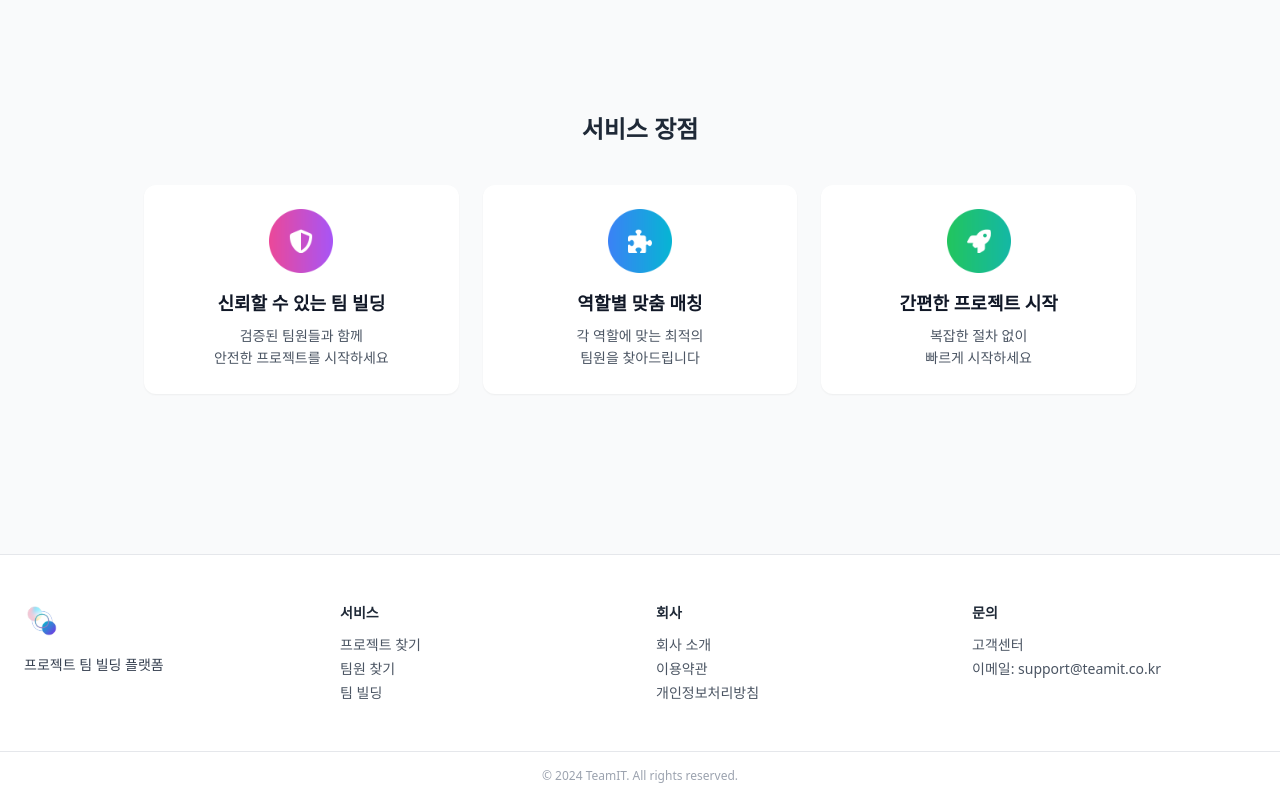
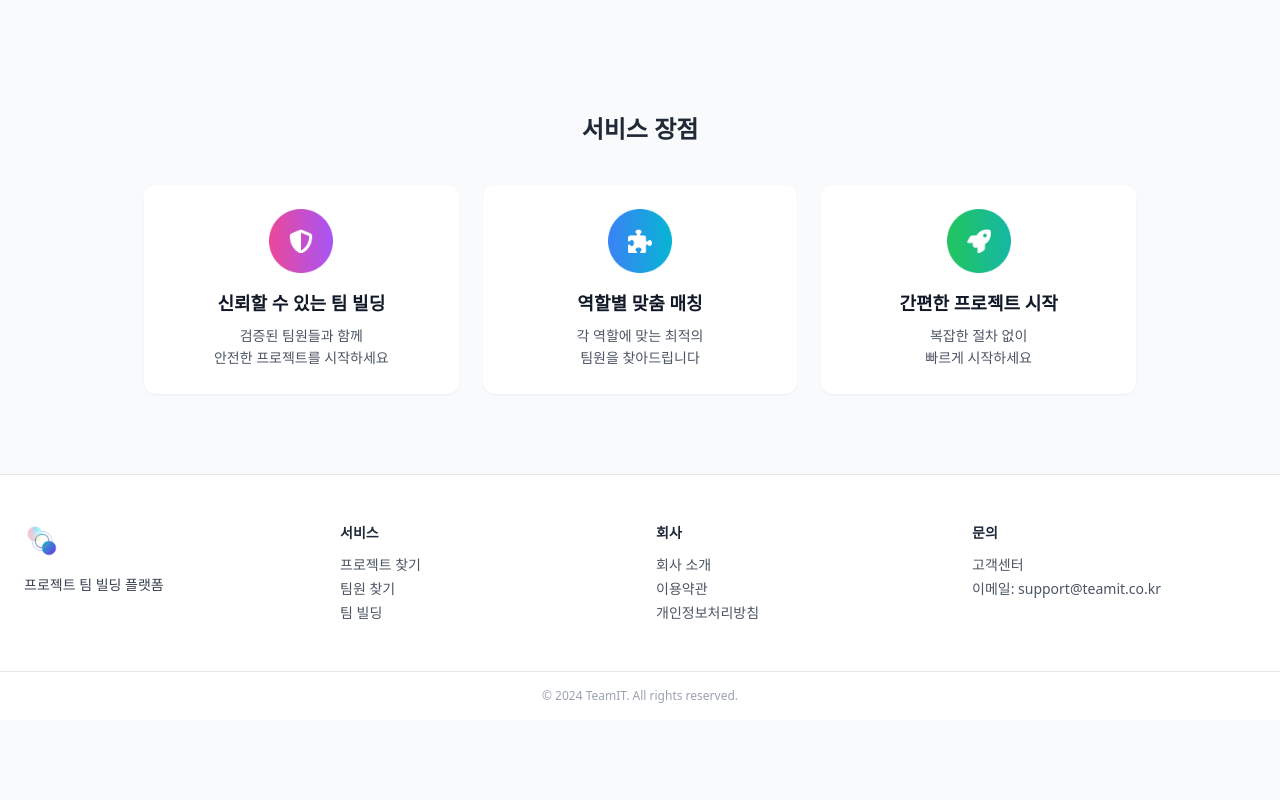
Before and after one commit to SideProject-TeamIt/TeamIT_Web, a Next.js app: page / in a window 1280 px wide. Shown: the part 1317-2117 px from the top of the page. After the commit the page ends 2037 px from the top, so only its background shows below. Built offline with nearby package versions, Linux system fonts and the light colour scheme.

Commit message:
Refactor : 푸터 간격 수정

```diff
--- a/src/app/layout.js
+++ b/src/app/layout.js
@@ -10,9 +10,9 @@
 export default function RootLayout({ children }) {
   return (
     <html lang="ko">
-      <body className="bg-sectionBg text-gray-800">
+      <body className="bg-sectionBg text-gray-800 flex flex-col min-h-screen">
         <Navbar />
-        <main className="min-h-screen">{children}</main>
+        <main className="flex-1">{children}</main>
         <Footer />
       </body>
     </html>
--- a/src/components/layout/Footer.js
+++ b/src/components/layout/Footer.js
@@ -29,7 +29,7 @@
 
 export default function Footer() {
   return (
-    <footer className="bg-white border-t mt-20">
+    <footer className="bg-white border-t">
       <div className="max-w-screen-xl mx-auto px-6 py-12 grid grid-cols-1 md:grid-cols-4 gap-8 text-sm text-gray-600">
         {/* 로고 및 소개 */}
         <div className="flex flex-col items-start gap-2">
```
